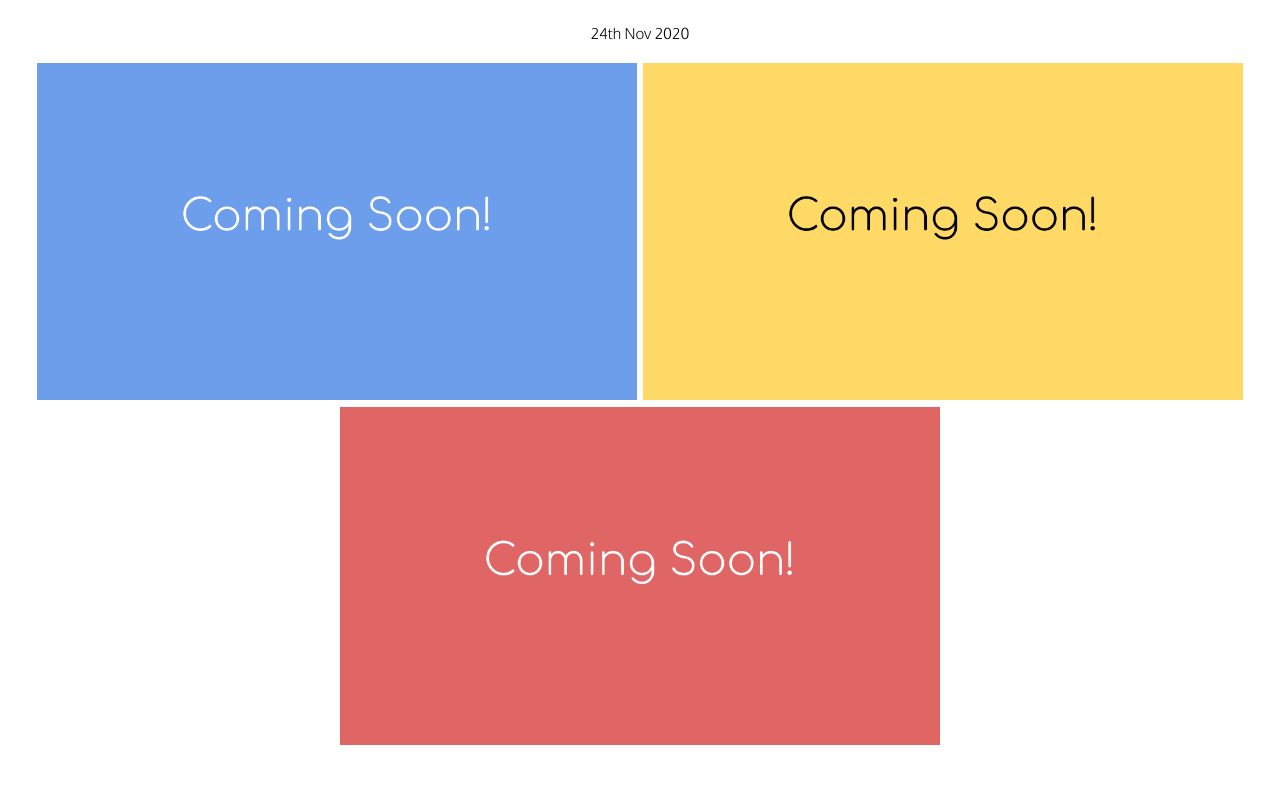
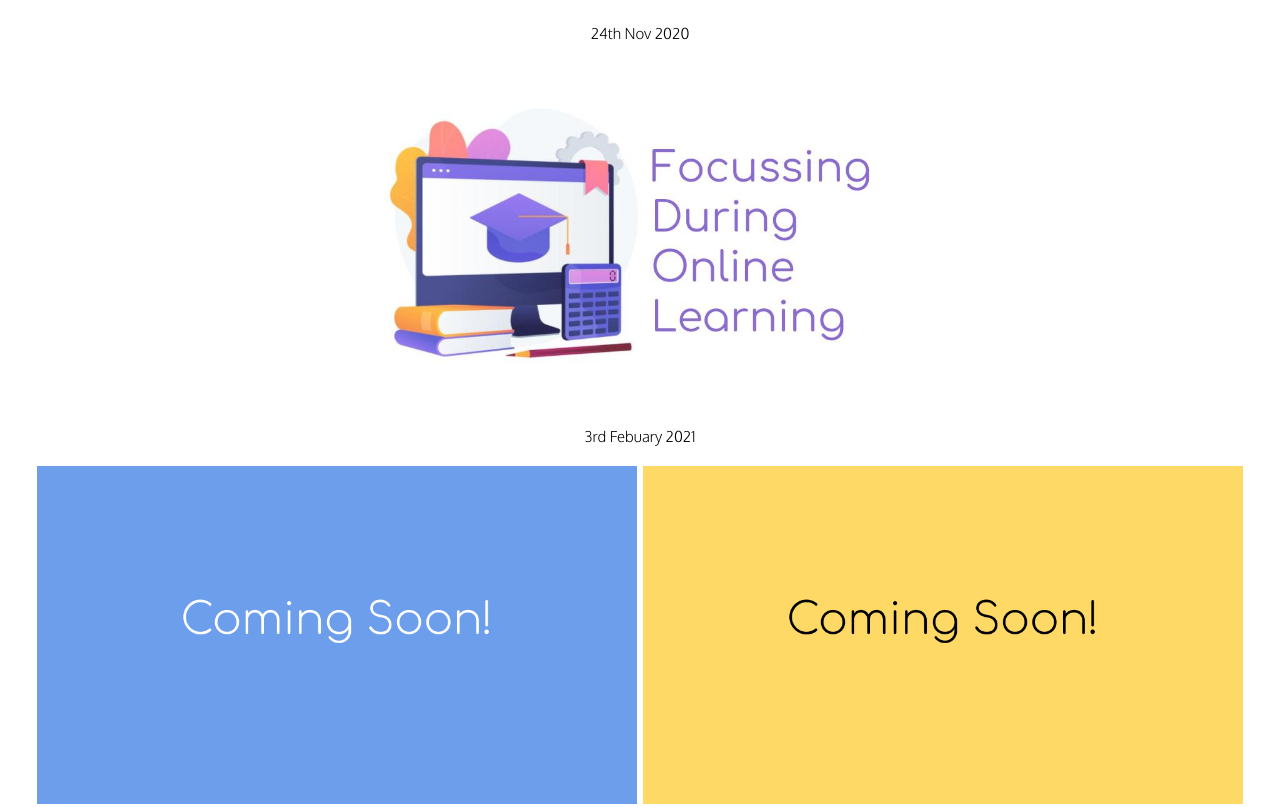
Before and after one commit to PyroJet1/ServiceWebsite, a plain HTML site: page blogs.html in a window 1280 px wide. Shown: the part 558-1365 px from the top of the page. Before the commit the page ends 1310 px from the top, so only its background shows below. Drawn offline with nearby package versions, Linux system fonts and the light colour scheme; a web font is replaced by a local one.

Commit message:
Update blogs.html

```diff
--- a/blogs.html
+++ b/blogs.html
@@ -13,12 +13,19 @@
         <p>24th Nov 2020</p>
       </form>
 
+      <form action = "blog2.html">
+        <input type="image" src="Thumbnails/YEETBOI.jpg" width="600" height="auto">
+        <p>3rd Febuary 2021</p>
+      </form>
+
       <form action = "none.html">
           <input type="image" src="Thumbnails/tobedones1.png" width="600" height="auto">
 
           <input type="image" src="Thumbnails/tobedones.png" width="600" height="auto">
 
           <input type="image" src="Thumbnails/tobedones2.png" width="600" height="auto">
+
+
       </form>
 
     </h>
```
